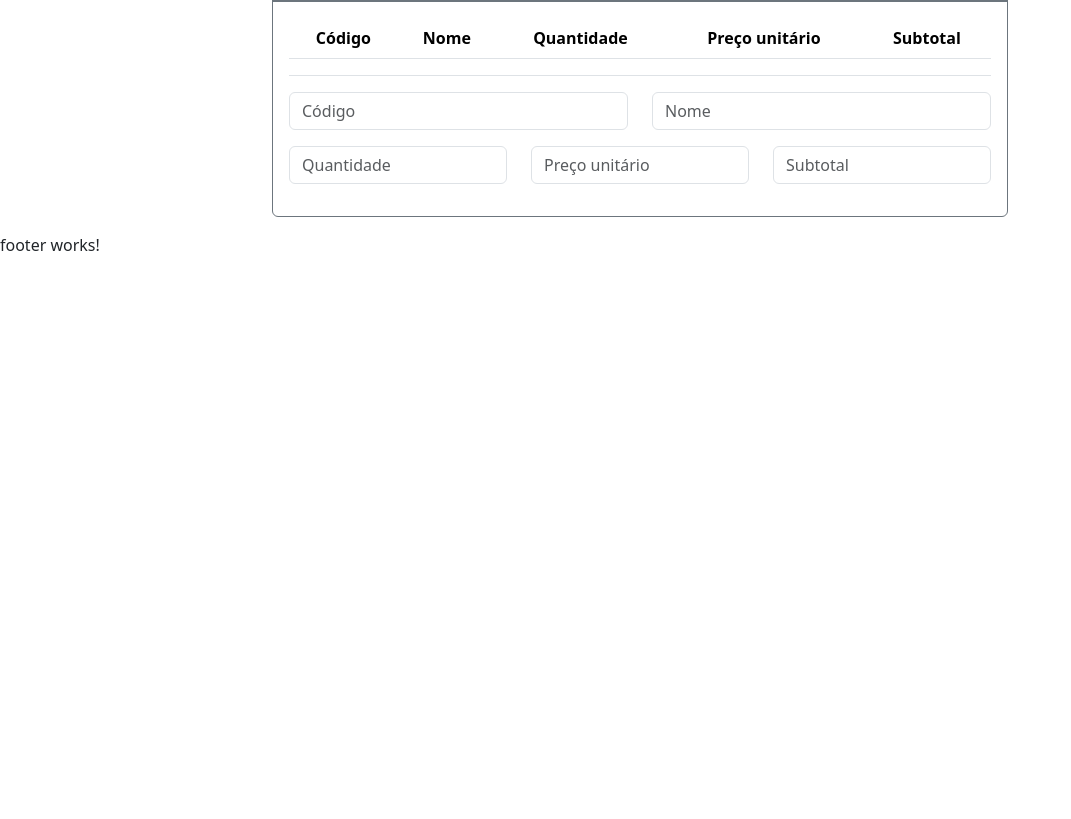
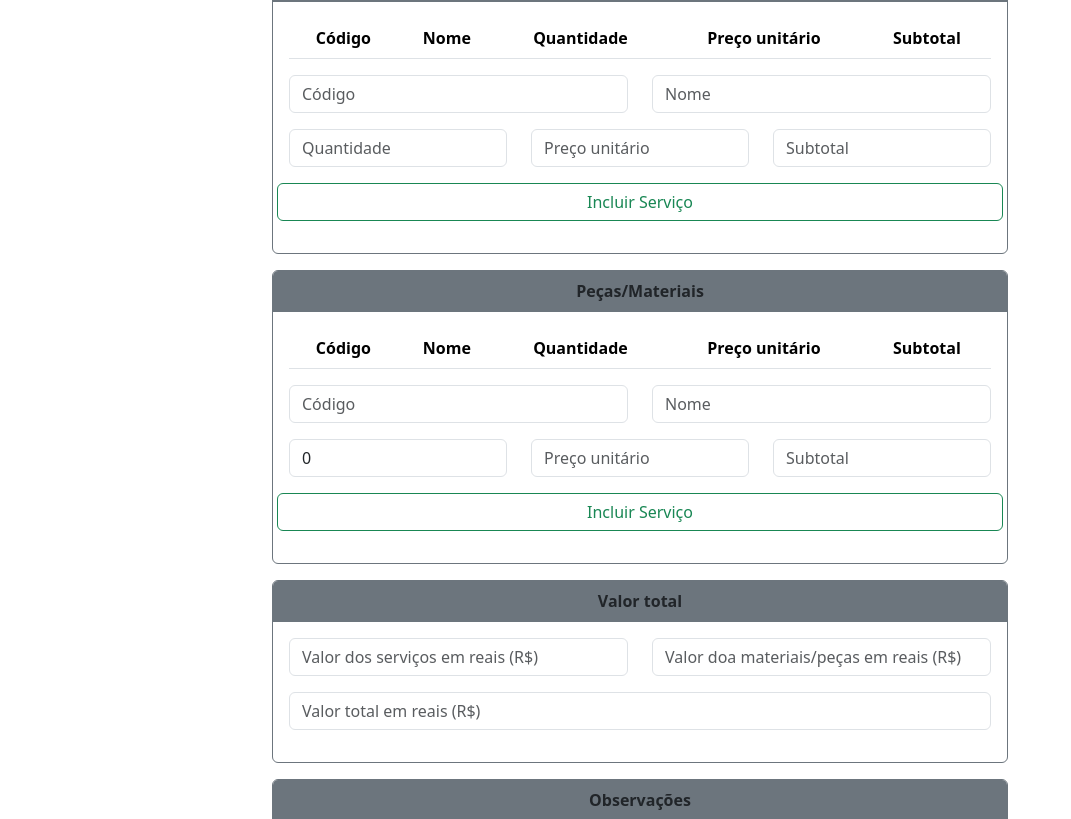
Before and after one commit to fprocaci/borgOrcamentos, an Angular app: page / in a window 1280 px wide. Shown: the part 1462-2281 px from the top of the page, without its empty margins (0-1071 px from the left). Before the commit the page ends 1735 px from the top, so only its background shows below. Built offline with nearby package versions, Linux system fonts and the light colour scheme.

Commit message:
Terminando de mapear os objetos e fazer o binding do formulario

```diff
--- a/src/app/app.module.ts
+++ b/src/app/app.module.ts
@@ -6,6 +6,7 @@ import { AppComponent } from './app.component';
 import { FormComponent } from './form/form.component';
 import { HeaderComponent } from './header/header.component';
 import { FooterComponent } from './footer/footer.component';
+import { FormsModule } from '@angular/forms';
 
 @NgModule({
   declarations: [
@@ -16,7 +17,8 @@ import { FooterComponent } from './footer/footer.component';
   ],
   imports: [
     BrowserModule,
-    AppRoutingModule
+    AppRoutingModule,
+    FormsModule
   ],
   providers: [],
   bootstrap: [AppComponent]
--- a/src/app/form/form.component.html
+++ b/src/app/form/form.component.html
@@ -11,38 +11,25 @@
           <div class="card-body">
             <div class="row mb-3">
               <div class="col">
-                <input
-                  type="text"
-                  class="form-control"
-                  placeholder="Razão social"
-                  aria-label="Razão social"
-                />
+                <input type="text" class="form-control"
+                  [(ngModel)]="formData.empresaResponsavel.razaoSocial" name="empresaResponsavel_razaoSocial"
+                  placeholder="Razão social" aria-label="Razão social" />
               </div>
               <div class="col">
-                <input
-                  type="text"
-                  class="form-control"
-                  placeholder="E-mail de contato"
-                  aria-label="E-mail de contato"
-                />
+                <input type="text" class="form-control" [(ngModel)]="formData.empresaResponsavel.emailDeContato"
+                  name="empresaResponsavel_emailDeContato" placeholder="E-mail de contato"
+                  aria-label="E-mail de contato" />
               </div>
             </div>
             <div class="row">
               <div class="col">
-                <input
-                  type="text"
-                  class="form-control"
-                  placeholder="Celular / WhatsApp"
-                  aria-label="Celular / WhatsApp"
-                />
+                <input type="text" class="form-control" [(ngModel)]="formData.empresaResponsavel.celularWpp"
+                  name="empresaResponsavel_celularWpp" placeholder="Celular / WhatsApp"
+                  aria-label="Celular / WhatsApp" />
               </div>
               <div class="col">
-                <input
-                  type="text"
-                  class="form-control"
-                  placeholder="CPF"
-                  aria-label="CPF"
-                />
+                <input type="text" class="form-control" [(ngModel)]="formData.empresaResponsavel.cpf"
+                  name="empresaResponsavel_cpf" placeholder="CPF" aria-label="CPF" />
               </div>
             </div>
           </div>
@@ -56,48 +43,28 @@
           <div class="card-body">
             <div class="row mb-3">
               <div class="col">
-                <input
-                  type="text"
-                  class="form-control"
-                  placeholder="Razão social"
-                  aria-label="Razão social"
-                />
+                <input type="text" class="form-control" [(ngModel)]="formData.cliente.razaoSocial"
+                  name="cliente_razaoSocial" placeholder="Razão social" aria-label="Razão social" />
               </div>
               <div class="col">
-                <input
-                  type="text"
-                  class="form-control"
-                  placeholder="E-mail de contato"
-                  aria-label="E-mail de contato"
-                />
+                <input type="text" class="form-control" [(ngModel)]="formData.cliente.emailDeContato"
+                  name="cliente_emailDeContato" placeholder="E-mail de contato" aria-label="E-mail de contato" />
               </div>
             </div>
             <div class="row mb-3">
               <div class="col">
-                <input
-                  type="text"
-                  class="form-control"
-                  placeholder="Celular / WhatsApp"
-                  aria-label="Celular / WhatsApp"
-                />
+                <input type="text" class="form-control" [(ngModel)]="formData.cliente.celularWpp"
+                  name="cliente_celularWpp" placeholder="Celular / WhatsApp" aria-label="Celular / WhatsApp" />
               </div>
               <div class="col">
-                <input
-                  type="text"
-                  class="form-control"
-                  placeholder="CPF"
-                  aria-label="CPF"
-                />
+                <input type="text" class="form-control" [(ngModel)]="formData.cliente.cpf" name="cliente_cpf"
+                  placeholder="CPF" aria-label="CPF" />
               </div>
             </div>
             <div class="row">
               <div class="col">
-                <input
-                  type="text"
-                  class="form-control"
-                  placeholder="Endereço"
-                  aria-label="Endereço"
-                />
+                <input type="text" class="form-control" [(ngModel)]="formData.cliente.endereco" name="cliente_endereco"
+                  placeholder="Endereço" aria-label="Endereço" />
               </div>
             </div>
           </div>
@@ -111,48 +78,28 @@
           <div class="card-body">
             <div class="row mb-3">
               <div class="col">
-                <input
-                  type="text"
-                  class="form-control"
-                  placeholder="Nome"
-                  aria-label="Nome"
-                />
+                <input type="text" class="form-control" [(ngModel)]="formData.ativo.nome" name="ativo_nome"
+                  placeholder="Nome" aria-label="Nome" />
               </div>
               <div class="col">
-                <input
-                  type="text"
-                  class="form-control"
-                  placeholder="Local do ativo"
-                  aria-label="Local do ativo"
-                />
+                <input type="text" class="form-control" [(ngModel)]="formData.ativo.localDoAtivo"
+                  name="ativo_localDoAtivo" placeholder="Local do ativo" aria-label="Local do ativo" />
               </div>
             </div>
             <div class="row mb-3">
               <div class="col">
-                <input
-                  type="text"
-                  class="form-control"
-                  placeholder="Modelo"
-                  aria-label="Modelo"
-                />
+                <input type="text" class="form-control" [(ngModel)]="formData.ativo.modelo" name="ativo_modelo"
+                  placeholder="Modelo" aria-label="Modelo" />
               </div>
               <div class="col">
-                <input
-                  type="text"
-                  class="form-control"
-                  placeholder="Marca"
-                  aria-label="Marca"
-                />
+                <input type="text" class="form-control" [(ngModel)]="formData.ativo.marca" name="ativo_marca"
+                  placeholder="Marca" aria-label="Marca" />
               </div>
             </div>
             <div class="row">
               <div class="col">
-                <input
-                  type="text"
-                  class="form-control"
-                  placeholder="Patrimônio / Número de série"
-                  aria-label="Patrimônio / Número de série"
-                />
+                <input type="text" class="form-control" [(ngModel)]="formData.ativo.patrimonio" name="ativo_patrimonio"
+                  placeholder="Patrimônio / Número de série" aria-label="Patrimônio / Número de série" />
               </div>
             </div>
           </div>
@@ -166,22 +113,14 @@
           <div class="card-body">
             <div class="row mb-3">
               <div class="col">
-                <input
-                  type="text"
-                  class="form-control"
-                  placeholder="Horário de início"
-                  aria-label="Horário de início"
-                />
+                <input type="text" class="form-control" [(ngModel)]="formData.inicioTrabalho.horario"
+                  name="inicioTrabalho_horario" placeholder="Horário de início" aria-label="Horário de início" />
               </div>
             </div>
             <div class="row">
               <div class="col">
-                <input
-                  type="text"
-                  class="form-control"
-                  placeholder="Localização GPS"
-                  aria-label="Localização GPS"
-                />
+                <input type="text" class="form-control" [(ngModel)]="formData.inicioTrabalho.localizacao"
+                  name="inicioTrabalho_localizacao" placeholder="Localização GPS" aria-label="Localização GPS" />
               </div>
             </div>
           </div>
@@ -195,12 +134,8 @@
           <div class="card-body">
             <div class="row mb-3">
               <div class="col">
-                <textarea
-                  class="form-control"
-                  placeholder="Descrição da solicitação"
-                  id="exampleFormControlTextarea1"
-                  rows="3"
-                ></textarea>
+                <textarea class="form-control" [(ngModel)]="formData.proposta" name="proposta"
+                  placeholder="Descrição da solicitação" id="exampleFormControlTextarea1" rows="3"></textarea>
               </div>
             </div>
           </div>
@@ -208,7 +143,7 @@
 
         <!--Serviços-->
         <div class="card border-secondary mb-3">
-          <div class="card-header bg-secondary border-secondary text-center"><b>Serviços</b></div>
+          <div class="card-header bg-secondary border-secondary text-center"><b>Serviços a Realizar</b></div>
           <div class="card-body">
             <table class="table">
               <thead>
@@ -221,39 +156,148 @@
                 </tr>
               </thead>
               <tbody>
-                    <tr>
-                      <th></th>
-                      <td></td>
-                      <td></td>
-                      <td></td>
-                      <td></td>
+                <tr *ngFor="let servico of formData.servicos">
+                  <th>{{servico.codigo}}</th>
+                  <td>{{servico.nome}}</td>
+                  <td>{{servico.quantidade}}</td>
+                  <td>{{servico.preco}}</td>
+                  <td>{{servico.subtotal}}</td>
                 </tr>
               </tbody>
             </table>
             <div class="row mb-3">
               <div class="col">
-                      <input type="text" class="form-control" placeholder="Código" aria-label="Código">
+                <input type="text" class="form-control" [(ngModel)]="servicos.codigo" name="servicos_codigo"
+                  placeholder="Código" aria-label="Código">
               </div>
               <div class="col">
-                      <input type="text" class="form-control" placeholder="Nome"
-                          aria-label="Nome">
+                <input type="text" class="form-control" [(ngModel)]="servicos.nome" name="servicos_nome"
+                  placeholder="Nome" aria-label="Nome">
               </div>
             </div>
             <div class="row mb-3">
               <div class="col">
-                      <input type="text" class="form-control" placeholder="Quantidade"
-                          aria-label="Quantidade">
+                <input type="text" class="form-control" [(ngModel)]="servicos.quantidade" name="servicos_quantidade"
+                  placeholder="Quantidade" aria-label="Quantidade">
               </div>
               <div class="col">
-                      <input type="text" class="form-control" placeholder="Preço unitário" aria-label="Preço unitário">
+                <input type="text" class="form-control" [(ngModel)]="servicos.preco" name="servicos_preco"
+                  placeholder="Preço unitário" aria-label="Preço unitário">
               </div>
               <div class="col">
-                      <input type="text" class="form-control" placeholder="Subtotal"
-                          aria-label="Subtotal">
+                <input type="text" class="form-control" [(ngModel)]="servicos.subtotal" name="servicos_subtotal"
+                  placeholder="Subtotal" aria-label="Subtotal">
+              </div>
+            </div>
+            <div class="row mb-3">
+              <button type="button" (click)="incluiServico(servicos)" class="btn btn-outline-success">Incluir
+                Serviço</button>
+            </div>
+          </div>
+        </div>
+
+        <!--Peças/Materiais-->
+        <div class="card border-secondary mb-3">
+          <div class="card-header bg-secondary border-secondary text-center"><b>Peças/Materiais</b></div>
+          <div class="card-body">
+            <table class="table">
+              <thead>
+                <tr>
+                  <th scope="col">Código</th>
+                  <th scope="col">Nome</th>
+                  <th scope="col">Quantidade</th>
+                  <th scope="col">Preço unitário</th>
+                  <th scope="col">Subtotal</th>
+                </tr>
+              </thead>
+              <tbody>
+                <tr *ngFor="let material of formData.materiais">
+                  <th>{{material.codigo}}</th>
+                  <td>{{material.nome}}</td>
+                  <td>{{material.quantidade}}</td>
+                  <td>{{material.preco}}</td>
+                  <td>{{material.subtotal}}</td>
+                </tr>
+              </tbody>
+            </table>
+            <div class="row mb-3">
+              <div class="col">
+                <input type="text" class="form-control" [(ngModel)]="materiais.codigo" name="materiais_codigo"
+                  placeholder="Código" aria-label="Código">
+              </div>
+              <div class="col">
+                <input type="text" class="form-control" [(ngModel)]="materiais.nome" name="materiais_nome"
+                  placeholder="Nome" aria-label="Nome">
+              </div>
+            </div>
+            <div class="row mb-3">
+              <div class="col">
+                <input type="text" class="form-control" [(ngModel)]="materiais.quantidade" name="materiais_quantidade"
+                  placeholder="Quantidade" aria-label="Quantidade">
+              </div>
+              <div class="col">
+                <input type="text" class="form-control" [(ngModel)]="materiais.preco" name="materiais_preco"
+                  placeholder="Preço unitário" aria-label="Preço unitário">
+              </div>
+              <div class="col">
+                <input type="text" class="form-control" [(ngModel)]="materiais.subtotal" name="materiais_subtotal"
+                  placeholder="Subtotal" aria-label="Subtotal">
+              </div>
+            </div>
+            <div class="row mb-3">
+              <button type="button" (click)="incluiMateriais(materiais)" class="btn btn-outline-success">Incluir
+                Serviço</button>
+            </div>
+          </div>
+        </div>
+
+        <!--Valor total-->
+        <div class="card border-secondary mb-3">
+          <div class="card-header bg-secondary border-secondary text-center">
+            <b>Valor total</b>
+          </div>
+          <div class="card-body">
+            <div class="row mb-3">
+              <div class="col">
+                <input type="text" class="form-control" [(ngModel)]="formData.valorTotal.valorServico"
+                  name="valorTotal_valorServico" placeholder="Valor dos serviços em reais (R$)"
+                  aria-label="Valor dos serviços em reais (R$)" />
+              </div>
+              <div class="col">
+                <input type="text" class="form-control" [(ngModel)]="formData.valorTotal.valorMateriais"
+                  name="valorTotal_valorMateriais" placeholder="Valor doa materiais/peças em reais (R$)"
+                  aria-label="Valor doa materiais/peças em reais (R$)" />
+              </div>
+            </div>
+            <div class="row mb-3">
+              <div class="col">
+                <input type="text" class="form-control" [(ngModel)]="formData.valorTotal.valorTotal"
+                  name="valorTotal_valorTotal" placeholder="Valor total em reais (R$)"
+                  aria-label="Valor total em reais (R$)" />
               </div>
             </div>
           </div>
         </div>
+
+        <!--Observações-->
+        <div class="card border-secondary mb-3">
+          <div class="card-header bg-secondary border-secondary text-center">
+            <b>Observações</b>
+          </div>
+          <div class="card-body">
+            <div class="row mb-3">
+              <div class="col">
+                <textarea class="form-control" [(ngModel)]="formData.observacoes" name="observacoes"
+                  placeholder="Observações" id="observacoes" rows="3"></textarea>
+              </div>
+            </div>
+          </div>
+        </div>
+
+        <div class="card  mb-3">
+          <button (click)="gerarPDF()" type="button" class="btn btn-outline-success">Gerar PDF</button>
+        </div>
+
       </form>
     </div>
   </div>
--- a/src/app/form/form.component.ts
+++ b/src/app/form/form.component.ts
@@ -1,8 +1,38 @@
-import { Component } from '@angular/core';
+import { Component, OnInit } from '@angular/core';
+import { Formdata } from '../model/formdata';
+import { Materiais } from '../model/materiais';
+import { Servicos } from '../model/servicos';
 
 @Component({
   selector: 'app-form',
   templateUrl: './form.component.html',
   styleUrls: ['./form.component.scss'],
 })
-export class FormComponent {}
+export class FormComponent implements OnInit{
+  formData:Formdata = new Formdata();
+  materiais:Materiais = new Materiais();
+  servicos: Servicos = new Servicos();
+
+  constructor(){
+
+
+  }
+
+  incluiServico(servico: Servicos){
+    this.formData.servicos.push(servico)
+    this.servicos = new Servicos();
+  }
+
+  incluiMateriais(material:Materiais){
+    this.formData.materiais.push(material);
+    this.materiais = new Materiais();
+  }
+
+  gerarPDF(){
+    console.log("FormData",this.formData);
+  }
+
+  ngOnInit(): void {
+    console.log(this.formData)
+  }
+}
--- /dev/null
+++ b/src/app/model/formdata.ts
@@ -0,0 +1,19 @@
+import { Ativo } from "./ativo";
+import { Cliente } from "./cliente";
+import { EmpresaResponsavel } from "./empresa-responsavel";
+import { InicioTrabalho } from "./inicio-trabalho";
+import { Materiais } from "./materiais";
+import { Servicos } from "./servicos";
+import { ValorTotal } from "./valor-total";
+
+export class Formdata {
+    empresaResponsavel:EmpresaResponsavel = new EmpresaResponsavel();
+    cliente:Cliente = new Cliente();
+    ativo: Ativo = new Ativo();
+    inicioTrabalho: InicioTrabalho = new InicioTrabalho();
+    proposta:String = "";
+    servicos:Servicos[] = [];
+    materiais:Materiais[] = [];
+    valorTotal:ValorTotal = new ValorTotal();
+    observacoes:String = "";
+}
--- a/src/app/model/servicos.ts
+++ b/src/app/model/servicos.ts
@@ -1,7 +1,7 @@
 export class Servicos {
     codigo:String  = "";
     nome:String = "";
-    quantidade:Number = 0;
+    quantidade:String = "";
     preco:String = "";
     subtotal:String = "";
 }
--- /dev/null
+++ b/src/app/model/valor-total.ts
@@ -0,0 +1,5 @@
+export class ValorTotal {
+    valorServico:String = "";
+    valorMateriais:String = "";
+    valorTotal:String = "";
+}
```
Also changed, not shown: 2 other files (tests, documents, lock files or other folders). Lines whose indentation alone changed are shown as unchanged.
